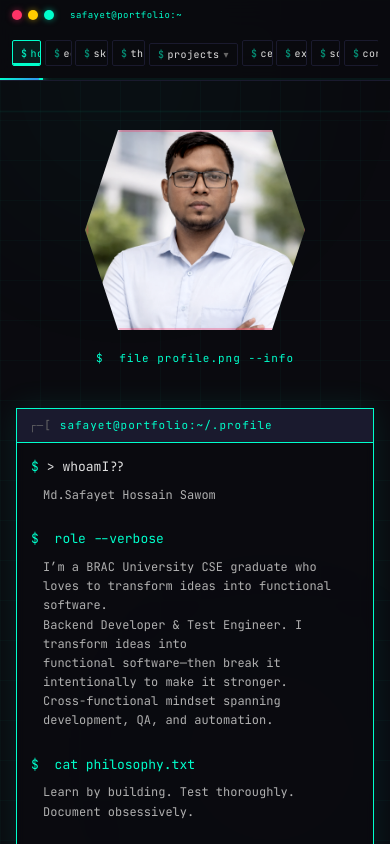
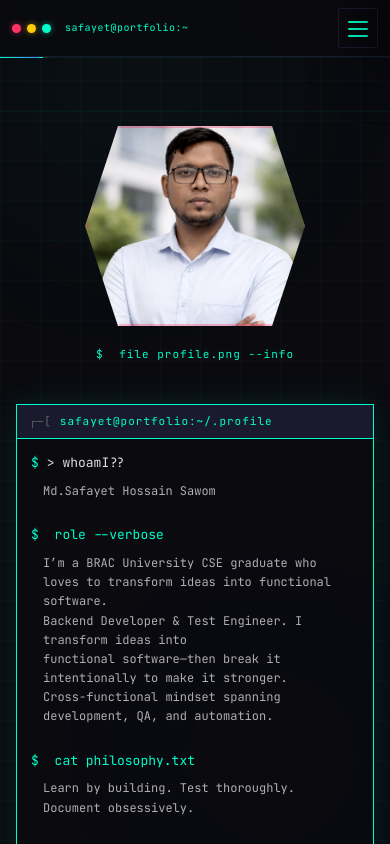
Before and after one commit to safayetsawom/portfolio-terminal, a React (Create React App) app: page / in a window 390 px wide. Shown: the top 844 px of the page. Built offline with nearby package versions, Linux system fonts and the light colour scheme.

Commit message:
Fix mobile navbar with hamburger menu

```diff
--- a/src/App.jsx
+++ b/src/App.jsx
@@ -1,5 +1,5 @@
 import React, { useEffect, useState, useRef } from 'react';
-import { Analytics } from '@vercel/analytics/react';  // ← ADD THIS LINE
+import { Analytics } from '@vercel/analytics/react';
 import styles from './App.module.css';
 import HeroSection from './components/HeroSection/HeroSection';
 import Education from './components/Education/Education';
@@ -32,6 +32,7 @@ function App() {
   const [footerText, setFooterText] = useState('');
   const [showDataAnalytics, setShowDataAnalytics] = useState(false);
   const [dropdownOpen, setDropdownOpen] = useState(false);
+  const [mobileMenuOpen, setMobileMenuOpen] = useState(false);
   const dropdownRef = useRef(null);
   const footerFull = '© 2026 Md.Safayet Hossain Sawom | All rights reserved';
 
@@ -79,9 +80,27 @@ function App() {
     return () => document.removeEventListener('mousedown', handleClickOutside);
   }, []);
 
+  // Close mobile menu on resize to desktop
+  useEffect(() => {
+    const handleResize = () => {
+      if (window.innerWidth > 768 && mobileMenuOpen) {
+        setMobileMenuOpen(false);
+      }
+    };
+    window.addEventListener('resize', handleResize);
+    return () => window.removeEventListener('resize', handleResize);
+  }, [mobileMenuOpen]);
+
+  // Lock body scroll when mobile menu is open
+  useEffect(() => {
+    document.body.style.overflow = mobileMenuOpen ? 'hidden' : '';
+    return () => { document.body.style.overflow = ''; };
+  }, [mobileMenuOpen]);
+
   const scrollToSection = (id) => {
     setShowDataAnalytics(false);
     setDropdownOpen(false);
+    setMobileMenuOpen(false);
     const el = document.getElementById(id);
     if (el) el.scrollIntoView({ behavior: 'smooth', block: 'start' });
   };
@@ -89,6 +108,7 @@ function App() {
   const goToDataAnalytics = () => {
     setShowDataAnalytics(true);
     setDropdownOpen(false);
+    setMobileMenuOpen(false);
     window.scrollTo({ top: 0, behavior: 'smooth' });
   };
 
@@ -99,8 +119,7 @@ function App() {
 
   return (
     <div className={styles.app}>
-      {/* Vercel Analytics - Add this line somewhere inside the div */}
-      <Analytics />  {/* ← ADD THIS LINE */}
+      <Analytics />
 
       <div className={styles.scanlines} aria-hidden="true" />
       <div className={styles.orb1} aria-hidden="true" />
@@ -122,6 +141,7 @@ function App() {
 
           <div className={styles.headerAccent} aria-hidden="true" />
 
+          {/* Desktop nav */}
           <nav className={styles.nav} aria-label="Portfolio navigation">
             {NAV_ITEMS.map(({ id, label, hasDropdown }) => {
               if (hasDropdown) {
@@ -185,7 +205,79 @@ function App() {
               );
             })}
           </nav>
+
+          {/* Mobile hamburger button */}
+          <button
+            className={`${styles.hamburger} ${mobileMenuOpen ? styles.hamburgerOpen : ''}`}
+            onClick={() => setMobileMenuOpen(!mobileMenuOpen)}
+            aria-label="Toggle menu"
+            aria-expanded={mobileMenuOpen}
+          >
+            <span></span>
+            <span></span>
+            <span></span>
+          </button>
         </div>
+
+        {/* Mobile slide-out menu */}
+        <div className={`${styles.mobileMenu} ${mobileMenuOpen ? styles.mobileMenuOpen : ''}`}>
+          <div className={styles.mobileMenuHeader}>
+            <span className={styles.mobileMenuPrompt}>$ cd /navigation</span>
+            <button
+              className={styles.mobileMenuClose}
+              onClick={() => setMobileMenuOpen(false)}
+              aria-label="Close menu"
+            >
+              ✕
+            </button>
+          </div>
+
+          <div className={styles.mobileMenuItems}>
+            {NAV_ITEMS.map(({ id, label, hasDropdown }) => (
+              <div key={id}>
+                <button
+                  onClick={() => {
+                    setShowDataAnalytics(false);
+                    scrollToSection(id);
+                  }}
+                  className={`${styles.mobileNavItem} ${activeSection === id ? styles.mobileNavItemActive : ''}`}
+                >
+                  <span className={styles.navPrompt}>$</span>
+                  <span>{label}</span>
+                  {activeSection === id && <span className={styles.mobileActiveDot} />}
+                </button>
+
+                {/* Show sub-items for projects inside mobile menu */}
+                {hasDropdown && (
+                  <div className={styles.mobileSubItems}>
+                    <button
+                      onClick={goToDataAnalytics}
+                      className={styles.mobileSubItem}
+                    >
+                      <span className={styles.navPrompt}>$</span>
+                      <span>analytics</span>
+                    </button>
+                  </div>
+                )}
+              </div>
+            ))}
+          </div>
+
+          <div className={styles.mobileMenuFooter}>
+            <span className={styles.navPrompt}>$</span>
+            <span>echo "navigate to explore"</span>
+          </div>
+        </div>
+      </header>
+
+      {/* Mobile menu backdrop */}
+      {mobileMenuOpen && (
+        <div
+          className={styles.mobileBackdrop}
+          onClick={() => setMobileMenuOpen(false)}
+          aria-hidden="true"
+        />
+      )}
 
       <div className={styles.progressTrack} aria-hidden="true">
         <div
@@ -195,7 +287,6 @@ function App() {
           }}
         />
       </div>
-      </header>
 
       <main className={styles.main}>
         {showDataAnalytics ? (
--- a/src/App.module.css
+++ b/src/App.module.css
@@ -153,8 +153,9 @@
   align-items: center;
   padding: 10px 24px;
   gap: 10px;
-  flex-wrap: wrap;
+  flex-wrap: nowrap;
   animation: fadeSlideDown 0.5s var(--ease-snappy) 0.1s both;
+  min-height: var(--header-h);
 }
 
 /* Window dots */
@@ -188,6 +189,7 @@
   flex-shrink: 0;
   background: transparent;
   display: inline-block;
+  white-space: nowrap;
 }
 .terminalPath::before {
   content: "┌─[";
@@ -208,14 +210,18 @@
 }
 
 /* ─────────────────────────────────────────────
-   Navigation
+   Navigation (desktop)
 ───────────────────────────────────────────── */
 .nav {
   display: flex;
   margin-left: auto;
   gap: 6px;
-  flex-wrap: wrap;
+  flex-wrap: nowrap;
+  overflow-x: auto;
+  scrollbar-width: none;
+  -ms-overflow-style: none;
 }
+.nav::-webkit-scrollbar { display: none; }
 
 .navItem {
   position: relative;
@@ -232,6 +238,8 @@
   border-radius: 2px;
   overflow: hidden;
   will-change: transform;
+  white-space: nowrap;
+  flex-shrink: 0;
 }
 
 .navItem:hover {
@@ -273,11 +281,12 @@
 }
 
 /* ─────────────────────────────────────────────
-   Dropdown Styles
+   Dropdown (desktop)
 ───────────────────────────────────────────── */
 .dropdownWrapper {
   position: relative;
   display: inline-block;
+  flex-shrink: 0;
 }
 
 .dropdownArrow {
@@ -346,14 +355,229 @@
 }
 
 /* ─────────────────────────────────────────────
+   Hamburger button (mobile)
+───────────────────────────────────────────── */
+.hamburger {
+  display: none;
+  margin-left: auto;
+  width: 40px;
+  height: 40px;
+  background: transparent;
+  border: 1px solid var(--c-border);
+  border-radius: 2px;
+  cursor: pointer;
+  position: relative;
+  padding: 0;
+  transition: all 0.2s ease;
+  flex-shrink: 0;
+}
+
+.hamburger:hover {
+  border-color: var(--c-primary);
+  background: var(--c-primary-dim);
+}
+
+.hamburger span {
+  position: absolute;
+  left: 50%;
+  width: 20px;
+  height: 2px;
+  background: var(--c-primary);
+  border-radius: 1px;
+  transition: all 0.3s cubic-bezier(0.23, 1, 0.32, 1);
+  transform: translateX(-50%);
+}
+
+.hamburger span:nth-child(1) { top: 12px; }
+.hamburger span:nth-child(2) { top: 19px; }
+.hamburger span:nth-child(3) { top: 26px; }
+
+.hamburgerOpen span:nth-child(1) {
+  top: 19px;
+  transform: translateX(-50%) rotate(45deg);
+}
+.hamburgerOpen span:nth-child(2) {
+  opacity: 0;
+}
+.hamburgerOpen span:nth-child(3) {
+  top: 19px;
+  transform: translateX(-50%) rotate(-45deg);
+}
+
+/* ─────────────────────────────────────────────
+   Mobile menu
+───────────────────────────────────────────── */
+.mobileMenu {
+  position: fixed;
+  top: 0;
+  right: 0;
+  bottom: 0;
+  width: min(85vw, 340px);
+  background: rgba(10, 10, 15, 0.99);
+  backdrop-filter: blur(20px);
+  -webkit-backdrop-filter: blur(20px);
+  border-left: 1px solid var(--c-primary);
+  box-shadow: -20px 0 60px rgba(0, 0, 0, 0.7);
+  transform: translateX(100%);
+  transition: transform 0.35s var(--ease-snappy);
+  z-index: 300;
+  display: flex;
+  flex-direction: column;
+  overflow-y: auto;
+}
+
+.mobileMenuOpen {
+  transform: translateX(0);
+}
+
+.mobileMenuHeader {
+  display: flex;
+  justify-content: space-between;
+  align-items: center;
+  padding: 14px 18px;
+  border-bottom: 1px solid var(--c-border);
+  background: rgba(0, 255, 204, 0.04);
+  flex-shrink: 0;
+}
+
+.mobileMenuPrompt {
+  color: var(--c-primary);
+  font-size: 12px;
+  font-family: var(--font-mono);
+}
+
+.mobileMenuClose {
+  width: 32px;
+  height: 32px;
+  background: transparent;
+  border: 1px solid var(--c-border);
+  color: var(--c-primary);
+  font-size: 14px;
+  cursor: pointer;
+  border-radius: 2px;
+  transition: all 0.2s ease;
+  display: flex;
+  align-items: center;
+  justify-content: center;
+}
+
+.mobileMenuClose:hover {
+  border-color: var(--c-primary);
+  background: var(--c-primary-dim);
+}
+
+.mobileMenuItems {
+  flex: 1;
+  padding: 10px 0;
+  display: flex;
+  flex-direction: column;
+}
+
+.mobileNavItem {
+  display: flex;
+  align-items: center;
+  gap: 8px;
+  width: 100%;
+  background: transparent;
+  border: none;
+  border-left: 2px solid transparent;
+  color: var(--c-text);
+  padding: 14px 20px;
+  font-family: var(--font-mono);
+  font-size: 14px;
+  cursor: pointer;
+  transition: all 0.2s ease;
+  text-align: left;
+  text-transform: lowercase;
+}
+
+.mobileNavItem:hover,
+.mobileNavItem:active {
+  background: rgba(0, 255, 204, 0.06);
+  color: var(--c-primary);
+  padding-left: 26px;
+}
+
+.mobileNavItemActive {
+  background: rgba(0, 255, 204, 0.08);
+  border-left-color: var(--c-primary);
+  color: var(--c-primary);
+}
+
+.mobileActiveDot {
+  margin-left: auto;
+  width: 6px;
+  height: 6px;
+  border-radius: 50%;
+  background: var(--c-primary);
+  box-shadow: 0 0 8px var(--c-primary);
+}
+
+.mobileSubItems {
+  padding-left: 20px;
+  border-left: 1px dashed var(--c-border);
+  margin-left: 20px;
+}
+
+.mobileSubItem {
+  display: flex;
+  align-items: center;
+  gap: 8px;
+  width: 100%;
+  background: transparent;
+  border: none;
+  color: var(--c-muted);
+  padding: 10px 16px;
+  font-family: var(--font-mono);
+  font-size: 13px;
+  cursor: pointer;
+  transition: all 0.2s ease;
+  text-align: left;
+  text-transform: lowercase;
+}
+
+.mobileSubItem:hover,
+.mobileSubItem:active {
+  color: var(--c-primary);
+  padding-left: 20px;
+}
+
+.mobileMenuFooter {
+  padding: 14px 20px;
+  border-top: 1px solid var(--c-border);
+  color: var(--c-muted);
+  font-size: 11px;
+  font-family: var(--font-mono);
+  text-align: center;
+  flex-shrink: 0;
+}
+
+/* Backdrop */
+.mobileBackdrop {
+  position: fixed;
+  inset: 0;
+  background: rgba(0, 0, 0, 0.6);
+  backdrop-filter: blur(4px);
+  -webkit-backdrop-filter: blur(4px);
+  z-index: 250;
+  animation: fadeSlideDown 0.2s ease;
+}
+
+/* ─────────────────────────────────────────────
    Progress bar
 ───────────────────────────────────────────── */
 .progressTrack {
+  position: fixed;
+  top: var(--header-h);
+  left: 0;
+  right: 0;
   height: 2px;
   background: rgba(0,255,204,0.06);
-  position: relative;
   overflow: hidden;
+  z-index: 99;
+  pointer-events: none;
 }
+
 .progressBar {
   height: 100%;
   background: linear-gradient(90deg, var(--c-primary), var(--c-blue));
@@ -361,6 +585,7 @@
   animation: progressGlow 2s ease-in-out infinite;
   position: relative;
 }
+
 .progressBar::after {
   content: '';
   position: absolute;
@@ -430,63 +655,39 @@
 /* ─────────────────────────────────────────────
    Responsive
 ───────────────────────────────────────────── */
+
+/* Tablet: nav gets a bit tighter but stays inline */
 @media (max-width: 1024px) {
-  .nav {
-    margin-left: 0;
-    margin-top: 8px;
-    width: 100%;
-    justify-content: flex-start;
-  }
-  .terminalBar { padding: 10px 16px; }
+  .terminalBar { padding: 10px 16px; gap: 8px; }
+  .navItem { padding: 5px 10px; font-size: 11px; }
 }
 
+/* Mobile: switch to hamburger */
 @media (max-width: 768px) {
+  :root { --header-h: 56px; }
+
   .terminalPath {
-    font-size: 10px;
+    font-size: 11px;
     margin-left: 6px;
   }
   .terminalPath::before,
   .terminalPath::after { display: none; }
 
-  .nav {
-    gap: 4px;
-    overflow-x: auto;
-    flex-wrap: nowrap;
-    padding-bottom: 4px;
-    -webkit-overflow-scrolling: touch;
-    scrollbar-width: none;
-  }
-  .nav::-webkit-scrollbar { display: none; }
-
-  .navItem {
-    padding: 5px 10px;
-    font-size: 11px;
-    white-space: nowrap;
-  }
+  /* Hide desktop nav, show hamburger */
+  .nav { display: none; }
+  .hamburger { display: block; }
 
   .terminalDot { width: 10px; height: 10px; }
   .headerAccent { display: none; }
 
   .footer { padding: 30px 16px; }
   .footerText { font-size: 11px; }
-
-  /* Dropdown mobile */
-  .dropdownMenu {
-    position: fixed;
-    top: 60px;
-    left: 0;
-    right: 0;
-    min-width: auto;
-    border-left: none;
-    border-right: none;
-  }
 }
 
 @media (max-width: 480px) {
   .terminalBar { padding: 8px 12px; }
-  .terminalPath { font-size: 9px; }
-  .navItem { padding: 4px 8px; font-size: 10px; }
-  .navPrompt { margin-right: 3px; }
+  .terminalPath { font-size: 10px; }
+  .terminalDot { width: 9px; height: 9px; }
   .orb1, .orb2 { opacity: 0.04; }
 }
 
@@ -498,8 +699,10 @@
   .orb1, .orb2,
   .progressBar,
   .footerCaret,
-  .navItem {
+  .navItem,
+  .mobileMenu {
     animation: none;
+    transition: none;
   }
 
   .navItem {
```
Lines whose indentation alone changed are shown as unchanged.
